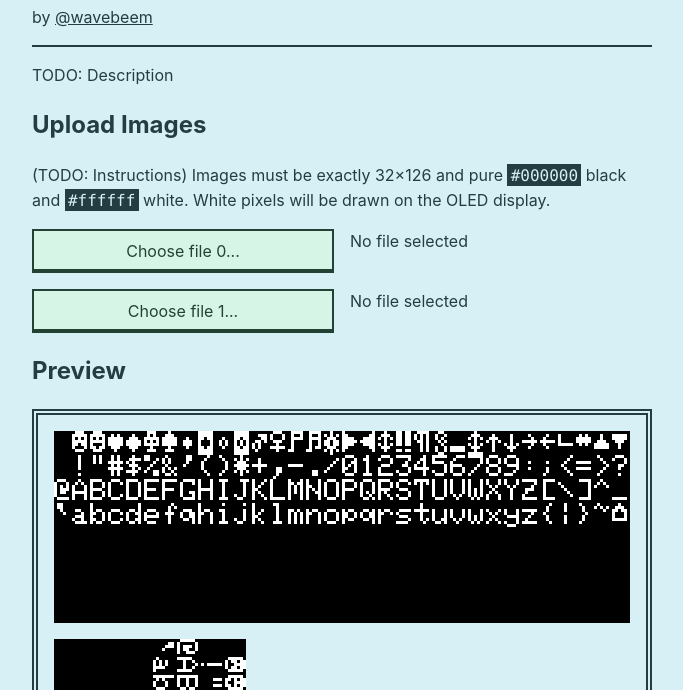
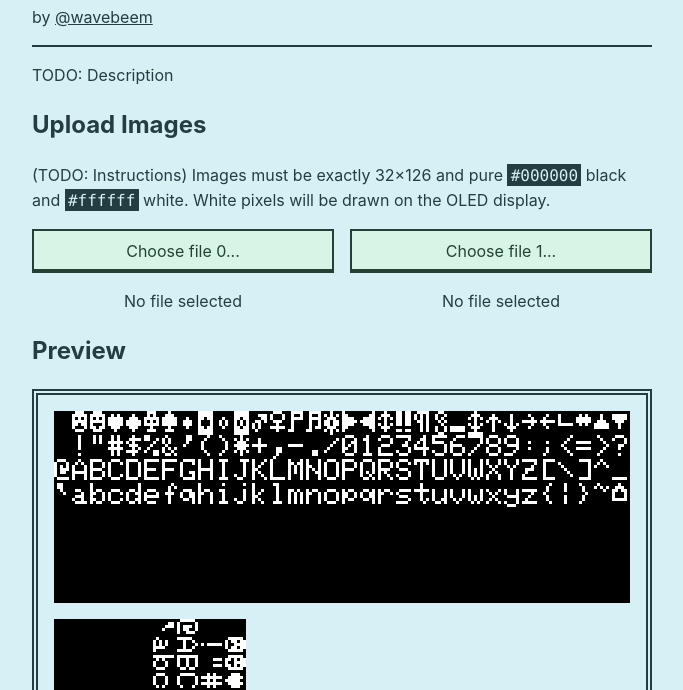
Before and after one commit to wavebeem/helix-font-tool, a plain HTML site: page index.html in a window 1280 px wide. Shown: the part 102-792 px from the top of the page, without its empty margins (298-981 px from the left). Drawn offline with Linux system fonts and the light colour scheme.

Commit message:
it works i guess!

```diff
--- a/index.html
+++ b/index.html
@@ -44,12 +44,12 @@
         <button data-file="button0" type="button" class="bit-button pal-green">
           Choose file 0...
         </button>
-        <span data-file="label0">No file selected</span>
-        <input hidden type="file" data-file="file0" />
         <button data-file="button1" type="button" class="bit-button pal-green">
           Choose file 1...
         </button>
-        <span data-file="label1">No file selected</span>
+        <span data-file="label0" class="text-center">No file selected</span>
+        <span data-file="label1" class="text-center">No file selected</span>
+        <input hidden type="file" data-file="file0" />
         <input hidden type="file" data-file="file1" />
       </div>
     </template>
--- a/style.css
+++ b/style.css
@@ -63,6 +63,10 @@ footer {
   border: 0;
 }
 
+.text-center {
+  text-align: center;
+}
+
 .size-min {
   width: min-content;
   height: min-content;
```
